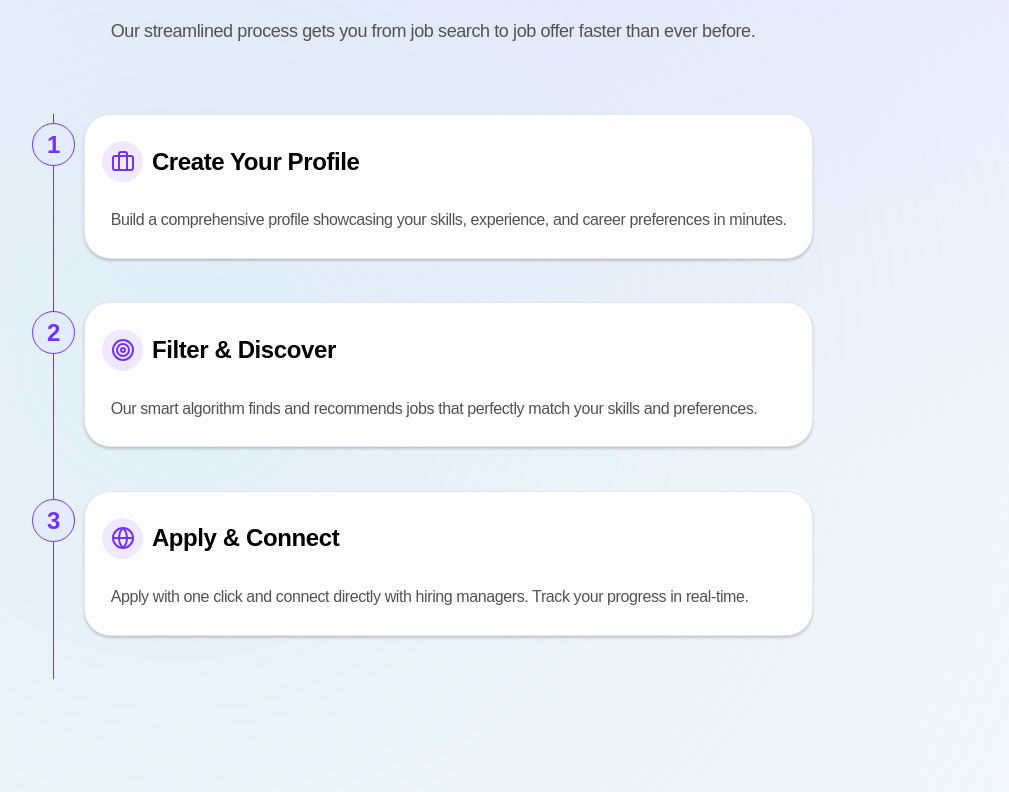
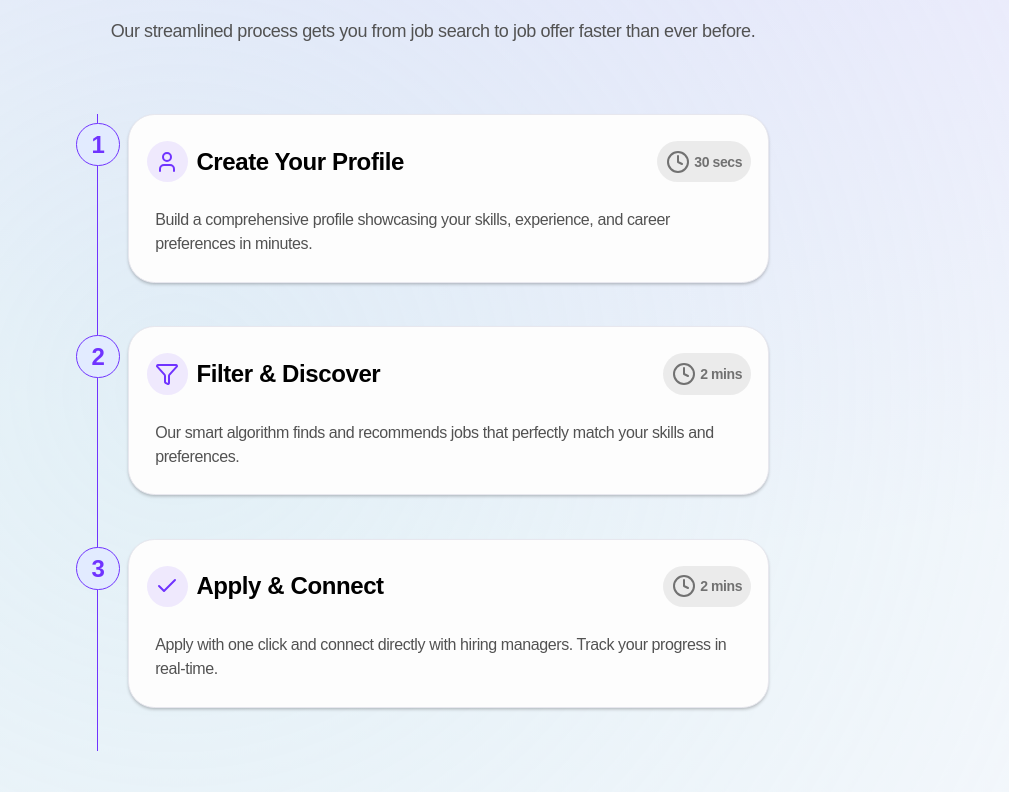
Before and after one commit to steve-rops/joby-v5, a React (Vite) app: page / in a window 1280 px wide. Shown: the part 2068-2860 px from the top of the page, without its empty margins (207-1216 px from the left). Built offline with nearby package versions, Linux system fonts and the light colour scheme; no server answers.

Commit message:
added the duration componment

```diff
--- a/src/pages/home/components/HowItWorks.jsx
+++ b/src/pages/home/components/HowItWorks.jsx
@@ -1,13 +1,22 @@
 import { Badge } from "@/components/ui/badge";
 import { Card, CardContent, CardTitle } from "@/components/ui/card";
-import { Briefcase, Target, Globe, Clock } from "lucide-react";
+import {
+  Briefcase,
+  Target,
+  Globe,
+  Clock,
+  User,
+  Filter,
+  Menu,
+  Check,
+} from "lucide-react";
 
 export default function HowItWorks() {
   const steps = [
     {
       number: 1,
-      duration: "1 min",
-      icon: <Briefcase />,
+      duration: "30 secs",
+      icon: <User />,
       title: "Create Your Profile",
       description:
         "Build a comprehensive profile showcasing your skills, experience, and career preferences in minutes.",
@@ -15,15 +24,15 @@ export default function HowItWorks() {
     {
       number: 2,
       duration: "2 mins",
-      icon: <Target />,
+      icon: <Filter />,
       title: "Filter & Discover",
       description:
         "Our smart algorithm finds and recommends jobs that perfectly match your skills and preferences.",
     },
     {
       number: 3,
-      duration: "3 mins",
-      icon: <Globe />,
+      duration: "2 mins",
+      icon: <Check />,
       title: "Apply & Connect",
       description:
         "Apply with one click and connect directly with hiring managers. Track your progress in real-time.",
@@ -50,7 +59,7 @@ export default function HowItWorks() {
         </div>
 
         {/* Steps */}
-        <div className="w-full mx-auto mt-16  ">
+        <div className="w-full mx-auto mt-16 max-w-2xl  ">
           <div className="w-fit  mx-auto ">
             {steps.map((step, index) => (
               <div className="relative border-l border-primary pb-10">
@@ -60,13 +69,21 @@ export default function HowItWorks() {
                 </div>
 
                 <Card className="ml-7  hover:shadow-lg transition-shadow">
-                  <CardTitle className="flex items-center px-4 gap-2">
+                  <CardTitle className="flex flex-col md:flex-row items-center px-4 md:justify-between ">
+                    <div className="flex items-center gap-2">
                       <span className="p-2 bg-primary/10 text-primary rounded-full">
                         {step.icon}
                       </span>
                       <span className=" font-semibold text-2xl">
                         {step.title}
                       </span>
+                    </div>
+
+                    {/* duration */}
+                    <div className="flex self-start mt-2 md:mt-0 items-center gap-1 text-muted-foreground/80 p-2 bg-muted-foreground/10 rounded-full ">
+                      <Clock />
+                      <span className="text-sm ">{step.duration}</span>
+                    </div>
                   </CardTitle>
                   <CardContent>
                     <p className="text-muted-foreground">{step.description}</p>
```
Lines whose indentation alone changed are shown as unchanged.
